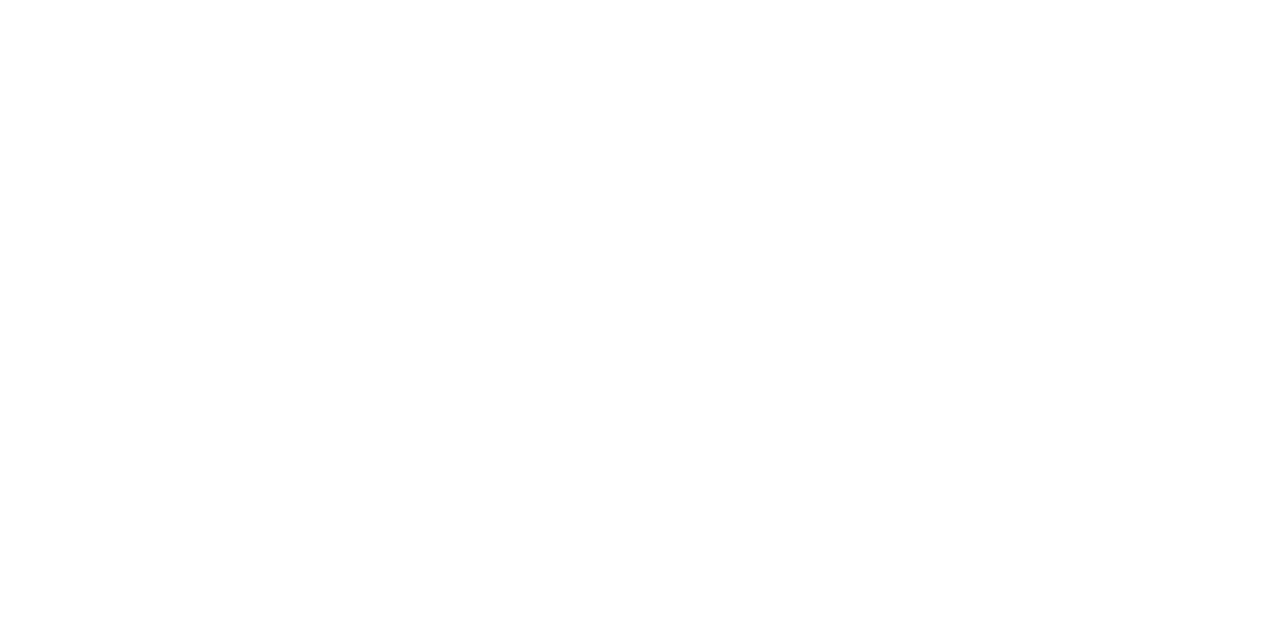
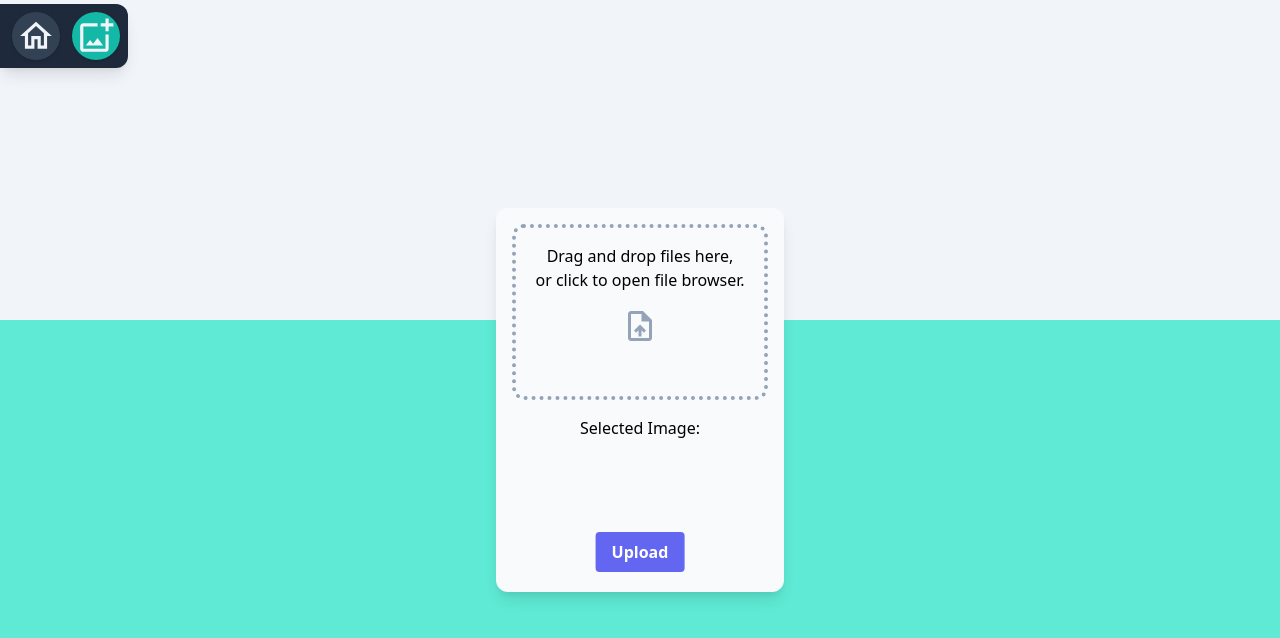
Before and after one commit to zacharytq/hwr-frontend, a React (Create React App) app: page /images/upload in a window 1280 px wide. Before the commit this address had no page. Shown: the top 638 px of the page. Built offline with nearby package versions, Linux system fonts and the light colour scheme.

Commit message:
image drop zone completed

```diff
--- a/package.json
+++ b/package.json
@@ -14,6 +14,7 @@
     "postcss": "^7",
     "react": "^17.0.2",
     "react-dom": "^17.0.2",
+    "react-dropzone": "^11.4.2",
     "react-icons": "^4.3.1",
     "react-router-dom": "6",
     "react-scripts": "4.0.3",
--- a/src/App.js
+++ b/src/App.js
@@ -5,7 +5,7 @@
   return (
     <div className= "bg-gray-100">
       <TopBar />
-      <div className="flex flex-col h-screen w-screen">
+      <div className="flex flex-col h-screen w-screen z-0">
         <div className="flex w-screen h-2/5"></div>
         <div className="flex h-3/5 w-screen bg-teal-300"></div>
       </div>
--- /dev/null
+++ b/src/ImageDropZone.js
@@ -0,0 +1,35 @@
+import { useDropzone } from "react-dropzone"
+import { MdUploadFile } from "react-icons/md";
+
+const ImageDropZone = (props) => {
+    const {
+        acceptedFiles,
+        fileRejections,
+        getRootProps,
+        getInputProps
+    } = useDropzone({
+        accept: 'image/jpeg, image/png'
+    })
+
+    return (
+        <>
+            <div {...getRootProps({className: 'relative flex flex-col p-4 justify-items items-center h-1/2 box-border border-dotted border-gray-400 border-4 rounded-xl'})}>
+                <input {...getInputProps()} />
+                <p>Drag and drop files here,</p>
+                <p>or click to open file browser.</p>
+                <div className='flex flex-col p-4 text-gray-400 justify-items-center items-center'>
+                    <MdUploadFile size='36'/>
+                </div>
+            </div>
+            <div className='relative flex flex-col p-4 justify-items-center items-center'>
+                <h4>Selected Image:</h4>
+                <p>  </p>
+            </div>
+            <button class="inset-center bottom-0 bg-blue-500 hover:bg-blue-700 text-white font-bold py-2 px-4 rounded">
+                Upload
+            </button>
+        </>
+    )
+}
+
+export default ImageDropZone;
--- a/src/Images.js
+++ b/src/Images.js
@@ -1,7 +1,9 @@
+import { Outlet } from "react-router-dom";
+
 const Images = () => {
     return (
-        <div>
-
+        <div className="absolute flex top-0 left-0 right-0 bottom-0 h-screen justify-center items-center z-10">
+            <Outlet />
         </div>
     )
 }
--- a/src/TopBar.js
+++ b/src/TopBar.js
@@ -6,12 +6,12 @@
     let location = useLocation()
 
     return (
-        <div className="fixed top-1 left-0 rounded-r-xl h-16 pr-2 flex bg-gray-800 text-white shadow-lg">
+        <div className="fixed top-1 left-0 rounded-r-xl h-16 pr-2 flex bg-gray-800 text-white shadow-lg z-20">
             <Link to="/">
                 <TopBarIcon icon={<MdOutlineHome size="38" />} text="Home" highlighted={location.pathname === "/" }/>
             </Link>
-            <Link to="/images">
-                <TopBarIcon icon={<MdOutlineAddPhotoAlternate size="38" />} text="Upload Image" highlighted={location.pathname === "/images"} />
+            <Link to="/images/upload">
+                <TopBarIcon icon={<MdOutlineAddPhotoAlternate size="38" />} text="Upload Image" highlighted={location.pathname === "/images/upload"} />
             </Link>
         </div>
     )
--- /dev/null
+++ b/src/UploadImage.js
@@ -0,0 +1,11 @@
+import ImageDropZone from './ImageDropZone';
+
+const UploadImage = () => {
+    return (
+        <div className="relative items-center box-border h-96 w-72 p-4 rounded-xl shadow-lg bg-gray-50 place-self-center">
+            <ImageDropZone />
+        </div>
+    )
+}
+
+export default UploadImage;
--- a/src/index.css
+++ b/src/index.css
@@ -15,4 +15,10 @@
              bg-gray-800 transition-all duration-100 origin-right scale-0;
 
     }
+
+    .inset-center {
+        position: absolute;
+        left: 50%;
+        transform: translate(-50%, -50%);
+      }
 }
--- a/src/index.js
+++ b/src/index.js
@@ -4,6 +4,7 @@
 import App from './App';
 import Home from './Home';
 import Images from './Images';
+import UploadImage from './UploadImage';
 import './index.css';
 
 ReactDOM.render(
@@ -11,7 +12,9 @@
     <BrowserRouter>
       <Routes>
         <Route path="/" element={<App />}>
-          <Route path="images" element={<Images/>} />
+          <Route path="images" element={<Images/>} >
+            <Route path="upload" element={<UploadImage />} />
+          </Route>
           <Route index element={<Home />} />
         </Route>
       </Routes>
```
Also changed, not shown: 1 other file (tests, documents, lock files or other folders).
